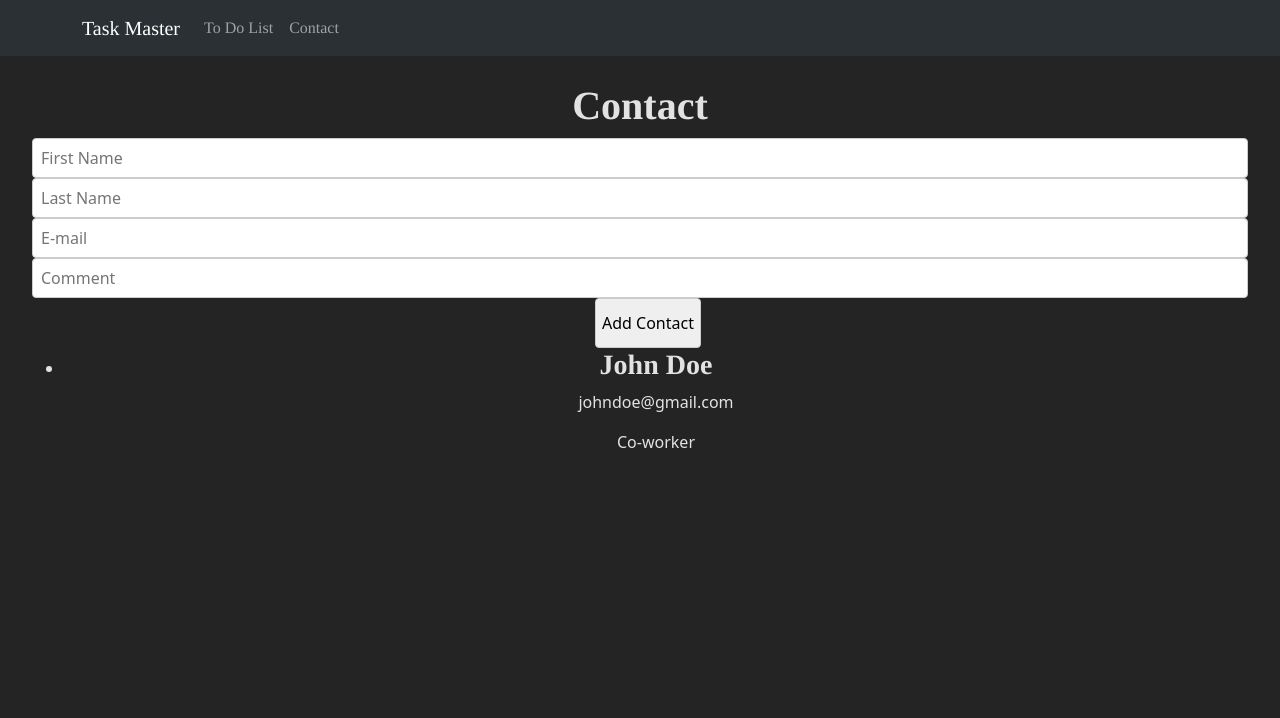
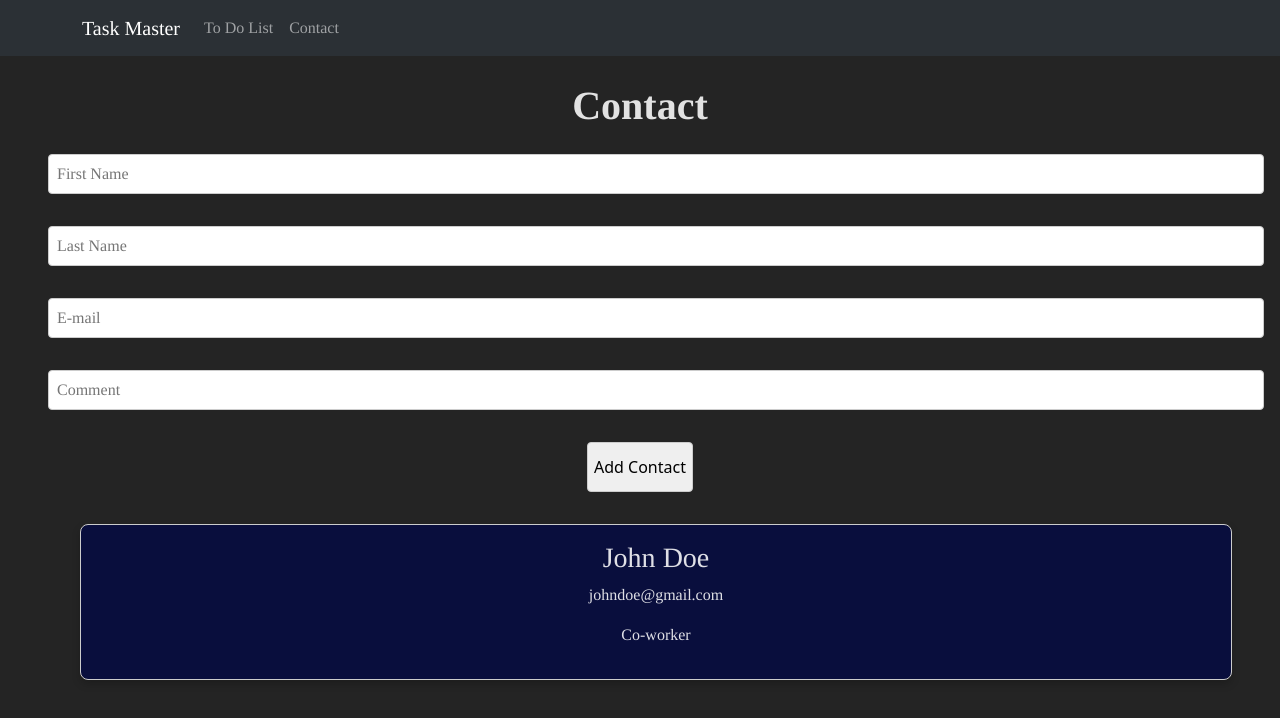
Before and after one commit to Y3s3nia/Task-Master, a React (Vite) app in the folder Task-Master/: page / in a window 1280 px wide. Shown: the top 718 px of the page. Built offline with nearby package versions, Linux system fonts and the light colour scheme; a web font is replaced by a local one.

Commit message:
CSS for the contact form.

```diff
--- a/Task-Master/src/App.css
+++ b/Task-Master/src/App.css
@@ -65,13 +65,17 @@
   border: 1px solid #ccc;
   border-radius: 4px;
   height: 40px;
+  font-family: "Tinos", serif;
+  font-weight: 400;
+  font-style: normal;
+  margin: 1rem
 }
 
 .add-button {
   border: none;
   cursor: pointer;
   border: 1px solid #ccc;
-  margin-left: 1rem;
+  margin: 1rem;
   border-radius: 4px;
   height: 50px;
 }
@@ -87,3 +91,22 @@ h1 , h3{
   font-weight: 400;
   font-style: normal;
 }
+
+.contact-list {
+  display: flex;
+  flex-direction: column;
+  align-items: center;
+  justify-content: center;
+  background-color: #090e3d;
+  padding: 1rem;
+  margin: 1rem;
+  border: 1px solid #ccc;
+  border-radius: 8px;
+  box-shadow: 0 4px 8px rgba(0, 0, 0, 0.2);
+}
+
+.contact-item {
+  font-family: "Tinos", serif;
+  font-weight: 400;
+  font-style: normal;
+}
--- a/Task-Master/src/Contact.jsx
+++ b/Task-Master/src/Contact.jsx
@@ -59,10 +59,10 @@ function Contact () {
         return (
             <ul>
                 {contact.map((c, index) => (
-                    <li key={index}>
-                        <h3>{c.firstName} {c.lastName}</h3>
-                        <p>{c.email}</p>
-                        <p>{c.comment}</p>
+                    <li className = "contact-list" key={index}>
+                        <h3 className = "contact-item">{c.firstName} {c.lastName}</h3>
+                        <p className = "contact-item">{c.email}</p>
+                        <p className = "contact-item">{c.comment}</p>
                     </li>
                 ))}
             </ul>
@@ -110,7 +110,7 @@ function Contact () {
                     Add Contact
                 </button>
             </div>
-            <div className = "contact-list">
+            <div>
                 <ContactList />
             </div>
         </div>
```
